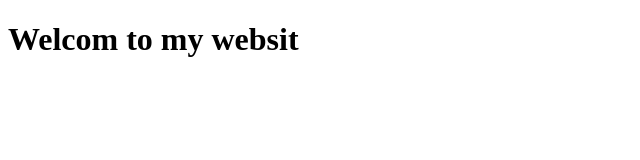
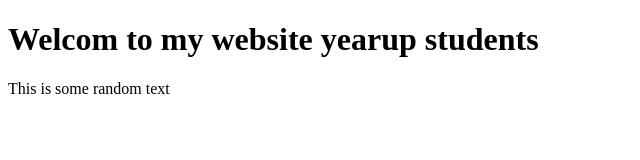
Before and after one commit to UrielDelgado/project_1, a plain HTML site: page index.html in a window 1280 px wide. Shown: the whole page, without its empty margins (0-640 px from the left). Drawn offline with Linux system fonts and the light colour scheme.

Commit message:
added 1 line
"Added 1 line this is some random text"

```diff
--- a/index.html
+++ b/index.html
@@ -6,6 +6,7 @@
     <title>Uriel Delgado</title>
 </head>
 <body>
-    <h1>Welcom to my websit</h1>
+    <h1>Welcom to my website yearup students</h1>
+    This is some random text
 </body>
 </html>
```
